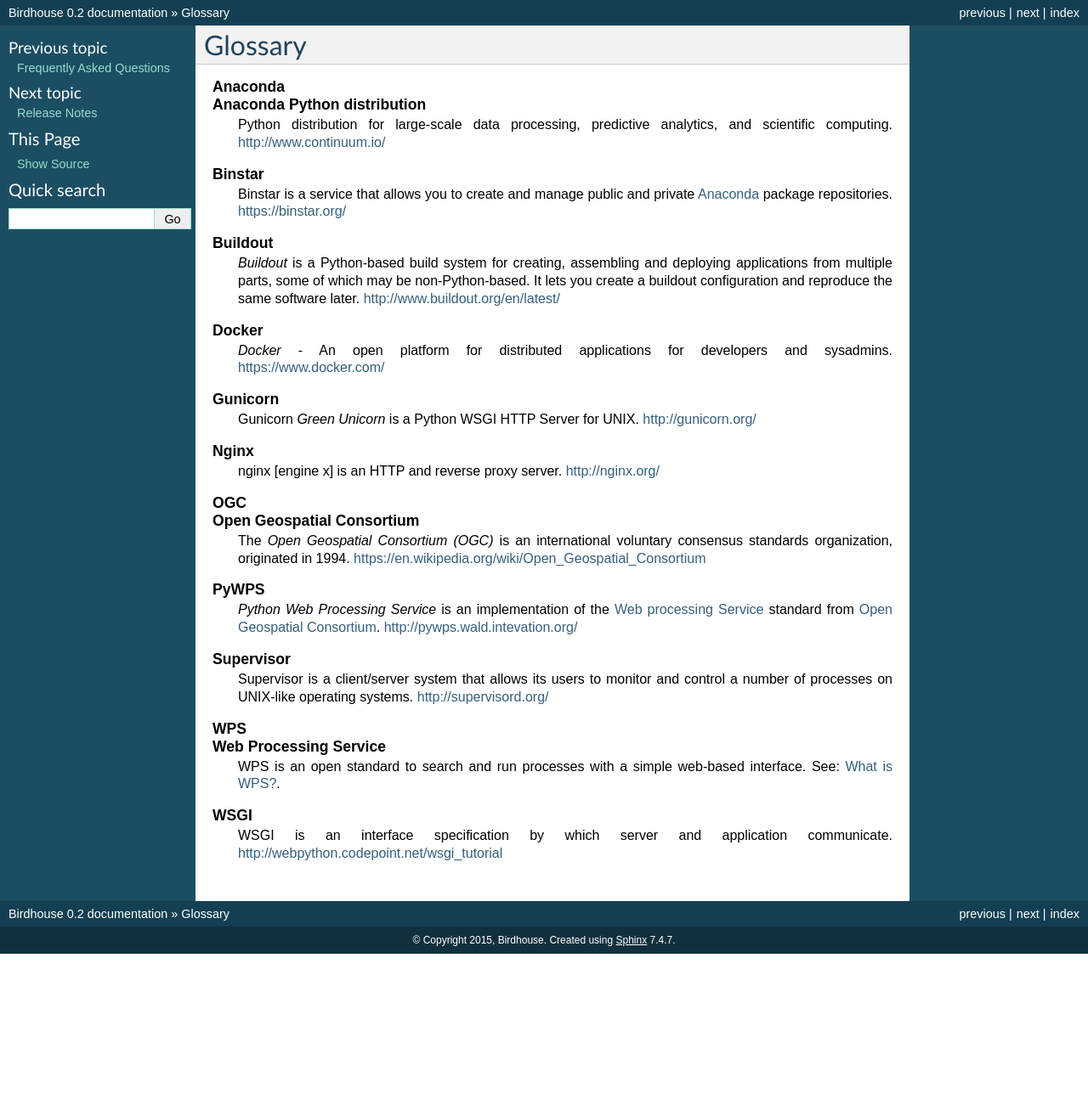
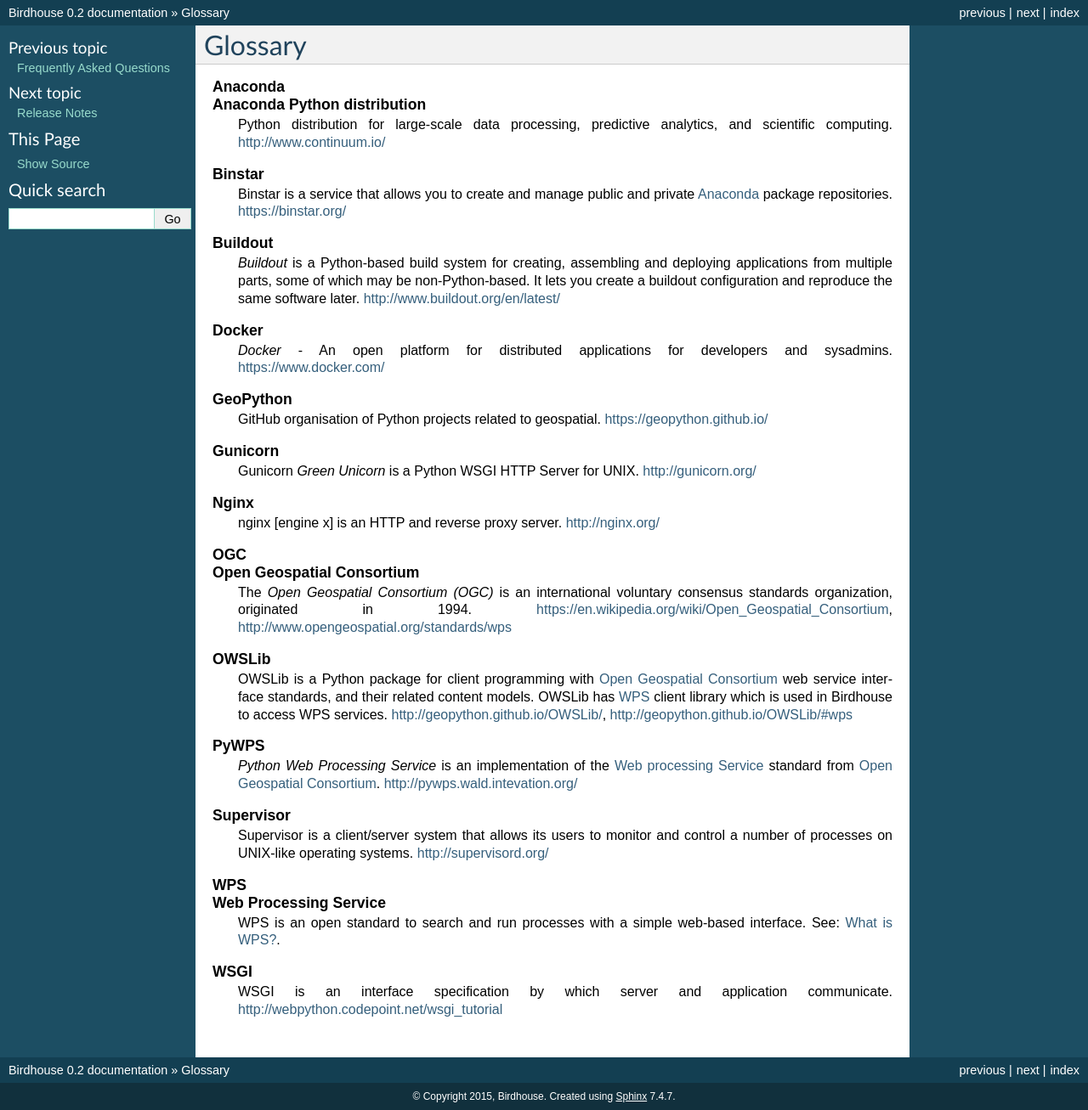
Before and after one commit to bird-house/birdhouse-docs, a Sphinx documentation site: the page built from docs/source/glossary.rst, in a window 1280 px wide. Shown: the whole page at 85% size. Built offline with Sphinx 7.4.7, drawn with Linux system fonts in a browser that asks for light colours; before the commit the page ends 1123 px from its top, so only the background shows below that.

```diff
--- a/docs/source/glossary.rst
+++ b/docs/source/glossary.rst
@@ -10,7 +10,8 @@ Glossary
    OGC
    Open Geospatial Consortium
       The *Open Geospatial Consortium (OGC)* is an international voluntary consensus standards organization, originated in 1994.
-      https://en.wikipedia.org/wiki/Open_Geospatial_Consortium
+      https://en.wikipedia.org/wiki/Open_Geospatial_Consortium,
+      http://www.opengeospatial.org/standards/wps
 
    WPS
    Web Processing Service
@@ -54,3 +55,12 @@ Glossary
    Docker
       *Docker* - An open platform for distributed applications for developers and sysadmins.
       https://www.docker.com/
+
+   GeoPython
+      GitHub organisation of Python projects related to geospatial.
+      https://geopython.github.io/
+
+   OWSLib
+      OWSLib is a Python package for client programming with :term:`Open Geospatial Consortium` web service interface standards, and their related content models. OWSLib has :term:`WPS` client library which is used in Birdhouse to access WPS services.
+      http://geopython.github.io/OWSLib/,
+      http://geopython.github.io/OWSLib/#wps
--- a/docs/source/index.rst
+++ b/docs/source/index.rst
@@ -32,6 +32,7 @@ Getting started
    overview
    installation
    tutorial
+   dev_guide
    contributing
    faq
    glossary
```
Also changed, not shown: docs/source/dev_guide.rst (+9 -10 lines).
